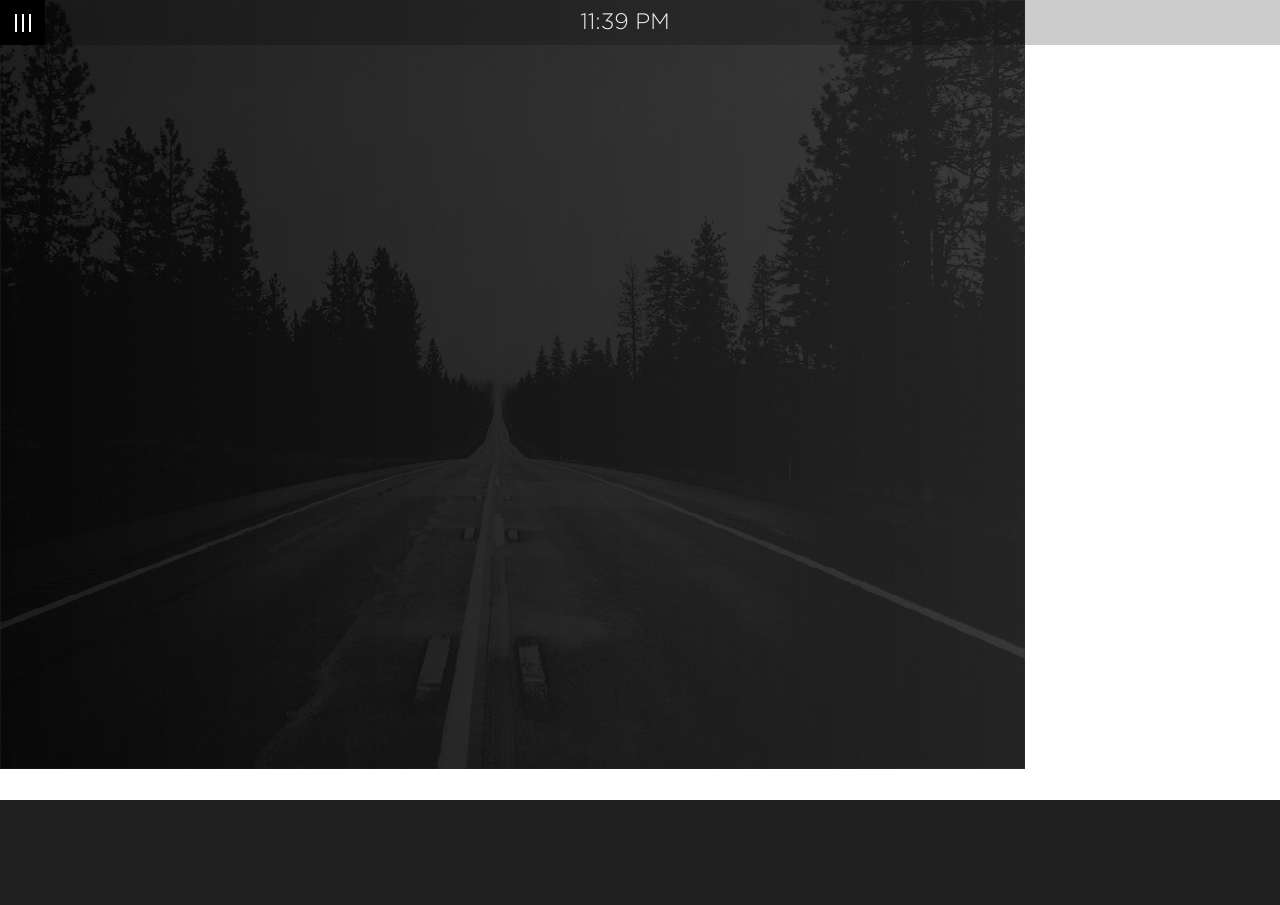
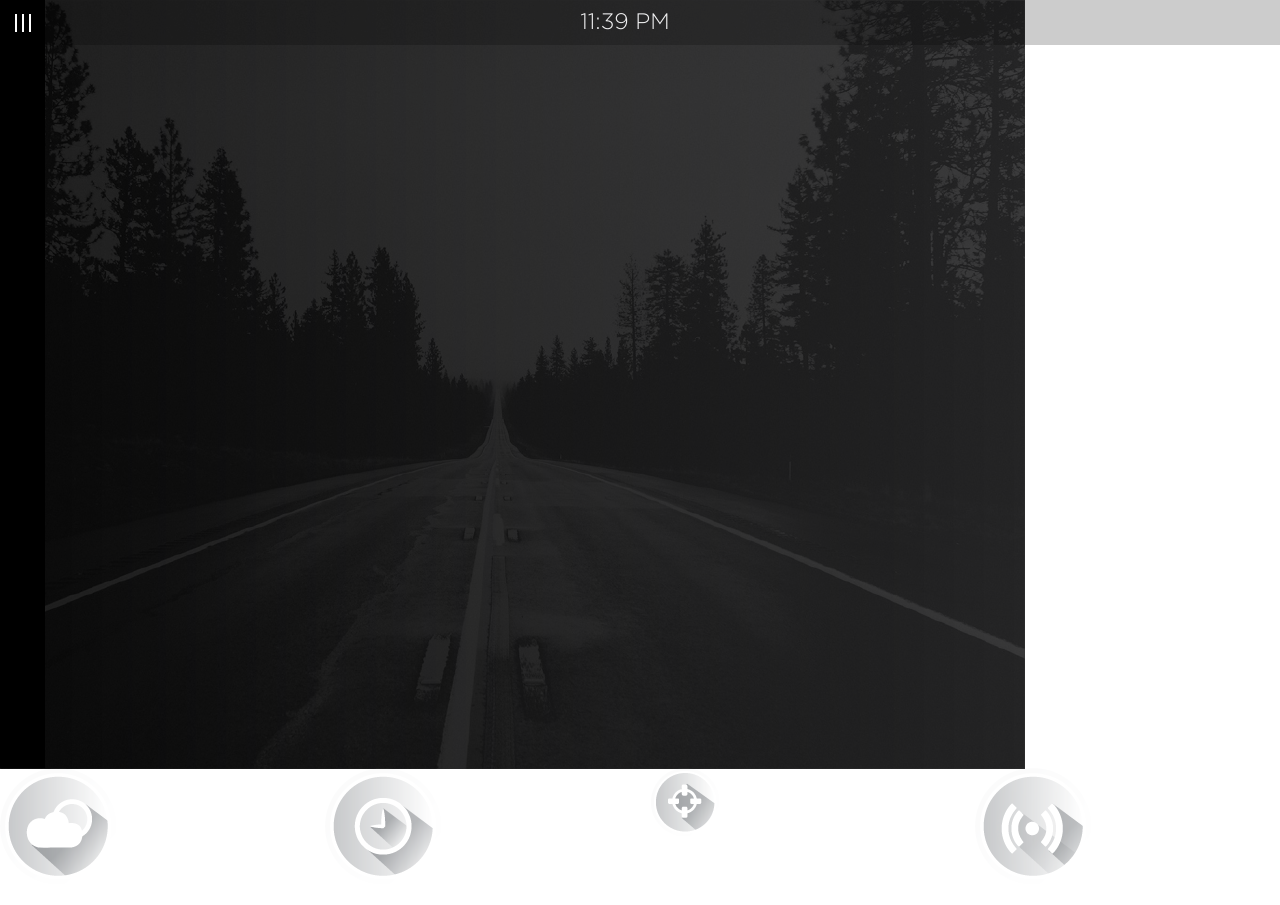
Before and after one commit to caitlynod/dashboard_gui, a CodeIgniter app: page /dashboard_gui/ in a window 1280 px wide. Before the commit the page ends 800 px from the top, so only its background shows below. Run offline with CodeIgniter, Linux system fonts and the light colour scheme.

Commit message:
fixed nav bar

```diff
--- a/application/views/main.php
+++ b/application/views/main.php
@@ -1 +1,8 @@
 <div id="topClock" class="text-center"></div>
+<div id="navBorder"></div>
+<ul class="small-block-grid-4">
+	<li><img src="<?php echo base_url().'images/weather_icon.png';?>"></li>
+	<li><img src="<?php echo base_url().'images/clock_icon.png';?>"></li>
+	<li><img src="<?php echo base_url().'images/gps_icon.png';?>"></li>
+	<li><img src="<?php echo base_url().'images/radio_icon.png';?>"></li>
+</ul>
--- a/css/main.css
+++ b/css/main.css
@@ -95,7 +95,6 @@
 	width: 100%;
 	height: 45px;
 	background-color: rgba(255,255,255,0.5);
-	z-index: 1;
 	margin-left: 45px;
 	padding-top: 5px;
 	padding-right: 120px;
@@ -105,3 +104,9 @@
 	font-family: 'Gotham';
 	font-weight: 100;
 }
+
+#navBorder{
+	width: 45px;
+	height: 723px;
+	background-color: #000;
+}
```
